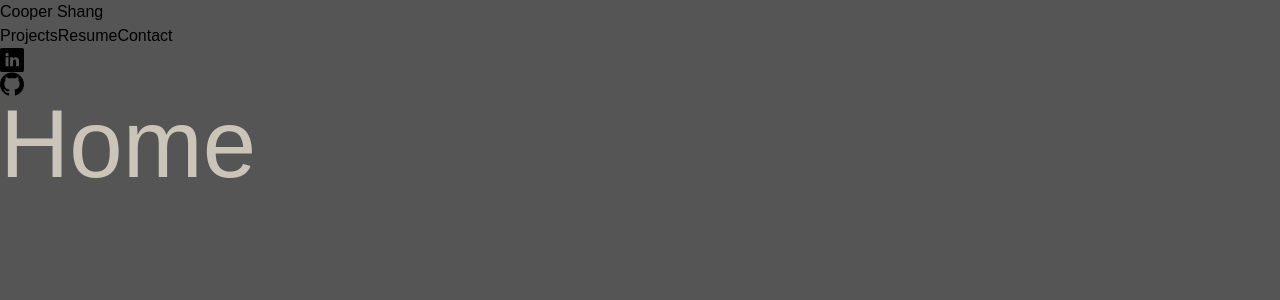
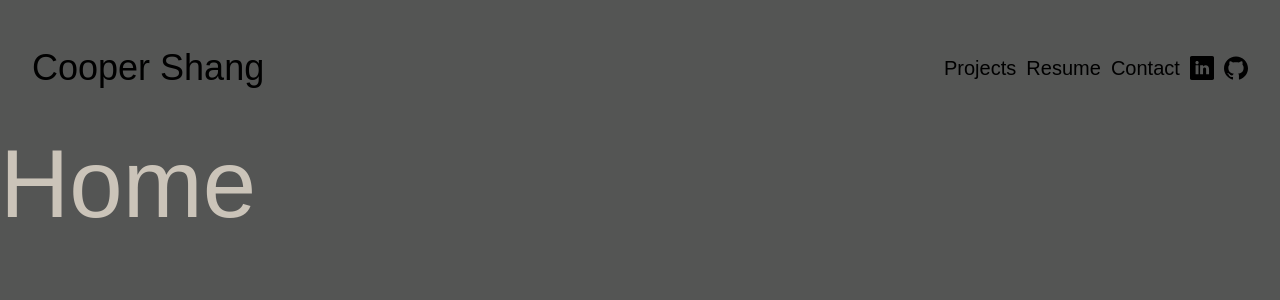
Before and after one commit to vvEii/portfolio, a React (Create React App) app: page / in a window 1280 px wide. Shown: the top 300 px of the page. Built offline with nearby package versions, Linux system fonts and the light colour scheme.

Commit message:
Add style to Nav component

```diff
--- a/src/components/Nav.js
+++ b/src/components/Nav.js
@@ -3,8 +3,11 @@ import { Link } from 'react-router-dom';
 
 const Nav = () => {
   return (
-    <nav className='' role='navigation'>
-      <Link to='/' className=''>
+    <nav
+      className='flex justify-between items-center w-screen px-8 py-12'
+      role='navigation'
+    >
+      <Link to='/' className='text-4xl w-4/12'>
         Cooper Shang
       </Link>
 
@@ -30,7 +33,7 @@ const Nav = () => {
         </svg>
       </Link> */}
 
-      <div className=''>
+      <div className='flex items-center text-xl justify-between w-3/12'>
         <Link className='' to='/projects'>
           Projects
         </Link>
```
